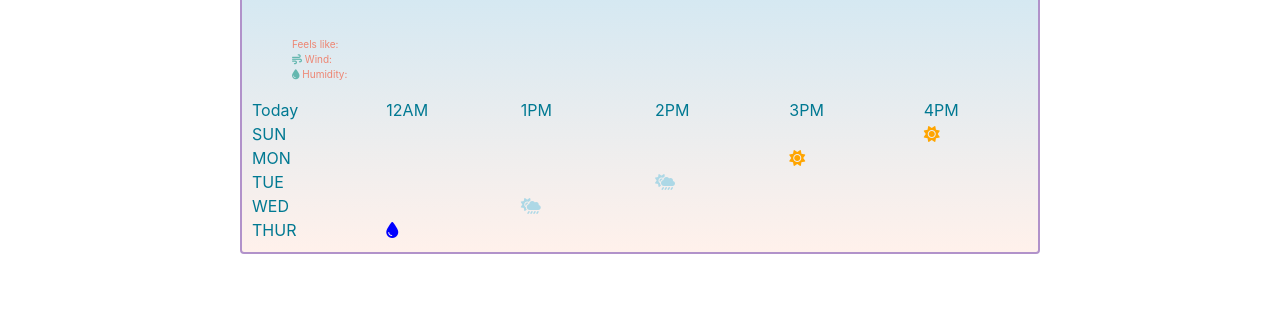
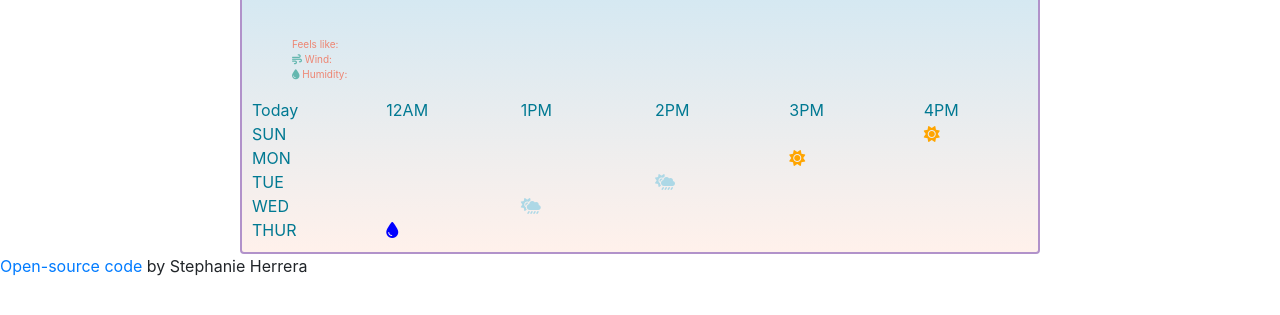
Before and after one commit to Sherrera90/Steph-Weather-App, a plain HTML site: page index.html in a window 1280 px wide. Shown: the part 253-568 px from the top of the page. Drawn offline with nearby package versions, Linux system fonts and the light colour scheme.

Commit message:
added open source code

```diff
--- a/index.html
+++ b/index.html
@@ -172,6 +172,11 @@
 
   </div>
 
+  <p>
+    <a href="https://github.com/Sherrera90/Steph-Weather-App" target="_blank"> Open-source code</a> by Stephanie Herrera
+  </p>
+
+
 
 
   <script src="src/index.js"></script>
```
